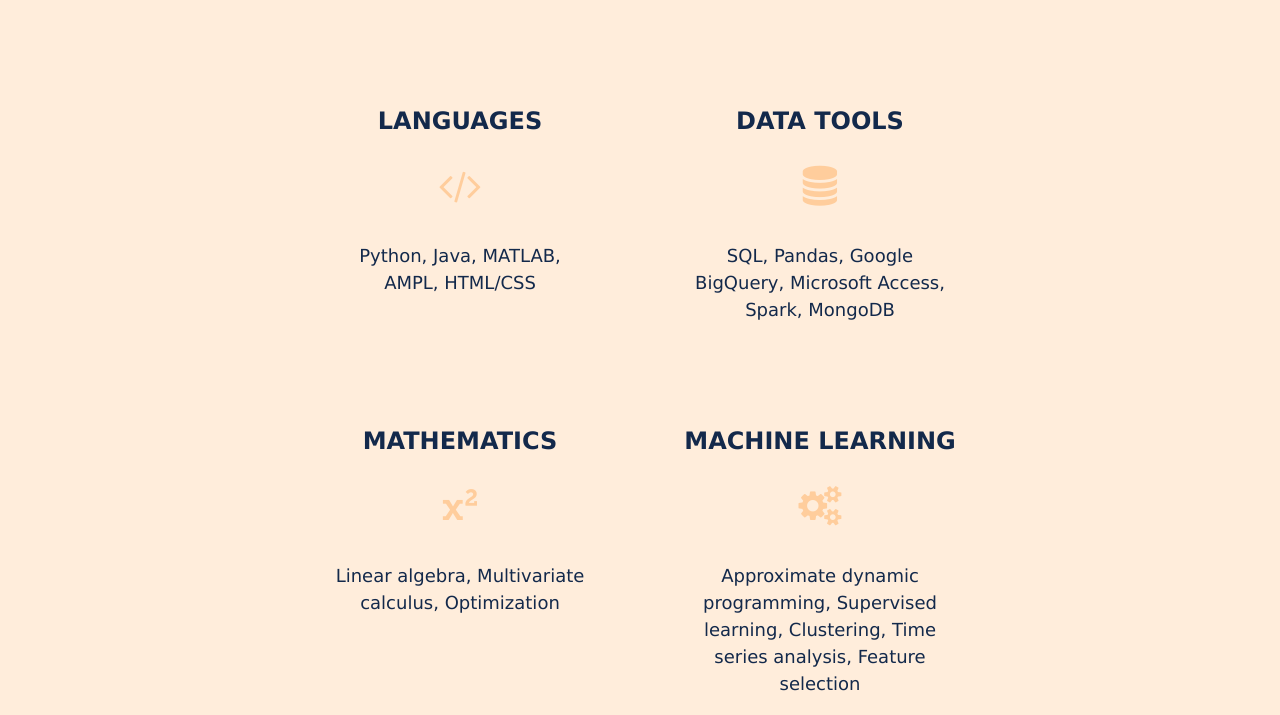
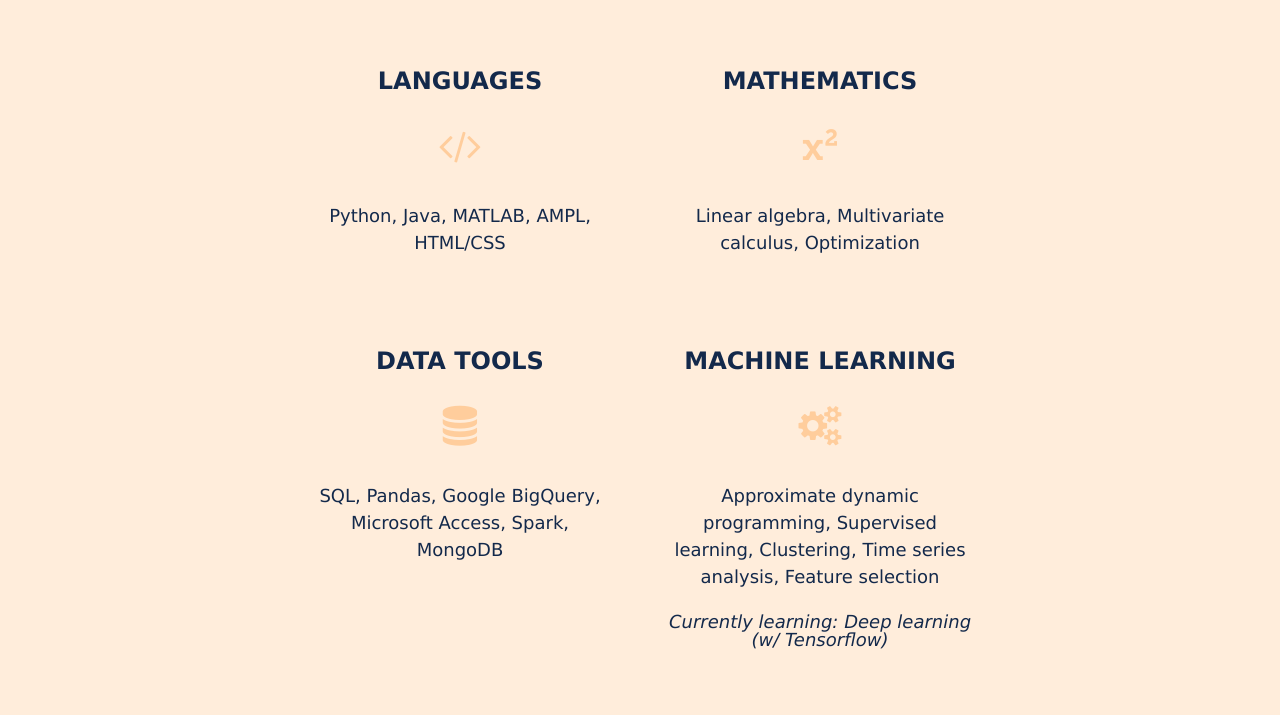
Before and after one commit to apetit12/Website, a plain HTML site: page skills.htm in a window 1280 px wide. Shown: the part 84-799 px from the top of the page. Drawn offline with Linux system fonts and the light colour scheme.

Commit message:
changed category order

```diff
--- a/css/SkillsStyle.css
+++ b/css/SkillsStyle.css
@@ -23,7 +23,7 @@ p
 
 .skills-div {
     background-color: #ffeddb;
-    padding-top: 60px;
+    padding-top: 40px;
 }
 
 .skills-div-title{
@@ -38,12 +38,19 @@ p
     box-sizing: border-box;
     float: left;
     padding: 10px;
+    height: 280px; /* Should be removed. Only for demonstration */
+}
+
+.skills-column-2 {
+    box-sizing: border-box;
+    float: left;
+    padding: 10px;
     height: 300px; /* Should be removed. Only for demonstration */
 }
 
 .skills-left {
   width: 50%;
-  padding-top: 50px;
+  padding-top: 30px;
   padding-left: 290px;
   text-align: center;
 /*  background-color: red;
@@ -51,7 +58,7 @@ p
 
 .skills-right {
   width: 50%;
-  padding-top: 50px;
+  padding-top: 30px;
   padding-right: 290px;
   text-align: center;
 /*  background-color: gray;
@@ -70,10 +77,8 @@ p
 
 .skills-div-2 {
     background-color: #ffeddb;
-    padding-top: 20px;
     padding-bottom: 30px;
 }
-
 
 .skills-topic
 {
@@ -87,14 +92,14 @@ p
 }
 
 .skills-list {
-  padding-left: 40px;
-  padding-right: 40px;
+  padding-left: 20px;
+  padding-right: 20px;
   line-height: 150%;
 }
 
 .skills-div-3 {
     background-color: #ffeddb;
-    padding-top: 50px;
+    padding-top: 80px;
     padding-bottom: 150px;
     text-align: center;
 }
--- a/skills.htm
+++ b/skills.htm
@@ -50,25 +50,25 @@
                 <p class="skills-list"> Python, Java, MATLAB, AMPL, HTML/CSS </p>
             </div>
             <div class="skills-column skills-right">
-                <p class="skills-topic"> <b>DATA TOOLS</b></p>
+                <p class="skills-topic"> <b>MATHEMATICS</b> </p> <!-- https://www.flickr.com/photos/sounderbruce/39760963114 -->
                 <div class="skills-icon">
-                    <i class="fa fa-database" aria-hidden="true"></i>
+                    <i class="fa fa-superscript" aria-hidden="true"></i>
                 </div>
-                <p class="skills-list"> SQL, Pandas, Google BigQuery, Microsoft Access, Spark, MongoDB </p>
+                <p class="skills-list"> Linear algebra, Multivariate calculus, Optimization </p>
             </div>
         </div>
     </div>
 
     <div class="skills-div-2">
         <div class="skills-row">
-            <div class="skills-column skills-left">
-                <p class="skills-topic"> <b>MATHEMATICS</b> </p> <!-- https://www.flickr.com/photos/sounderbruce/39760963114 -->
+            <div class="skills-column-2 skills-left">
+                <p class="skills-topic"> <b>DATA TOOLS</b></p>
                 <div class="skills-icon">
-                    <i class="fa fa-superscript" aria-hidden="true"></i>
+                    <i class="fa fa-database" aria-hidden="true"></i>
                 </div>
-                 <p class="skills-list"> Linear algebra, Multivariate calculus, Optimization </p>
+                <p class="skills-list"> SQL, Pandas, Google BigQuery, Microsoft Access, Spark, MongoDB </p>
            </div>
-            <div class="skills-column skills-right">
+            <div class="skills-column-2 skills-right">
                 <p class="skills-topic"> <b>MACHINE LEARNING</b></p>
                 <div class="skills-icon">
                     <i class="fa fa-cogs" aria-hidden="true"></i>
```
